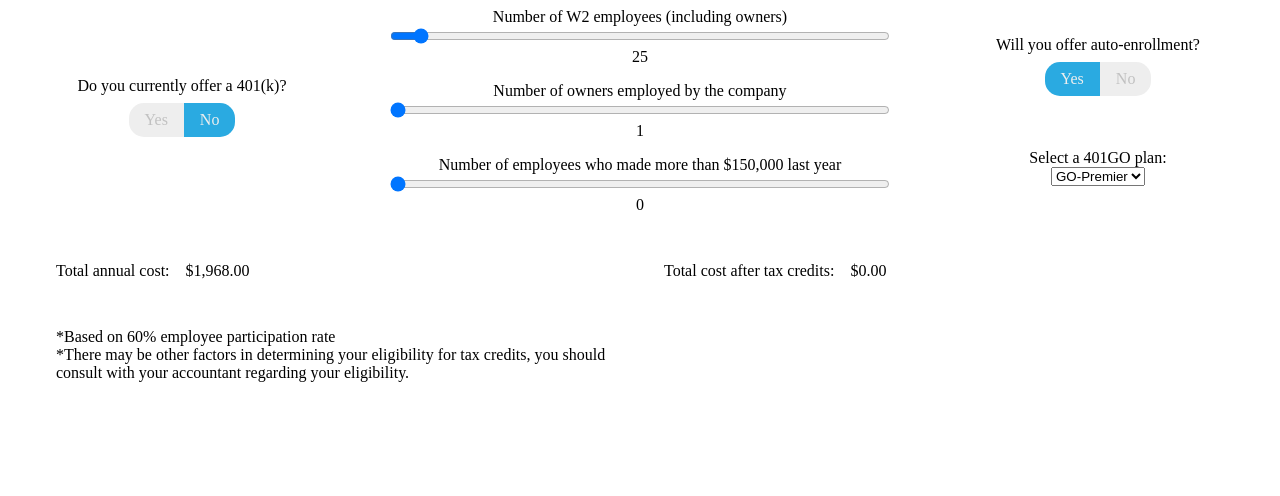
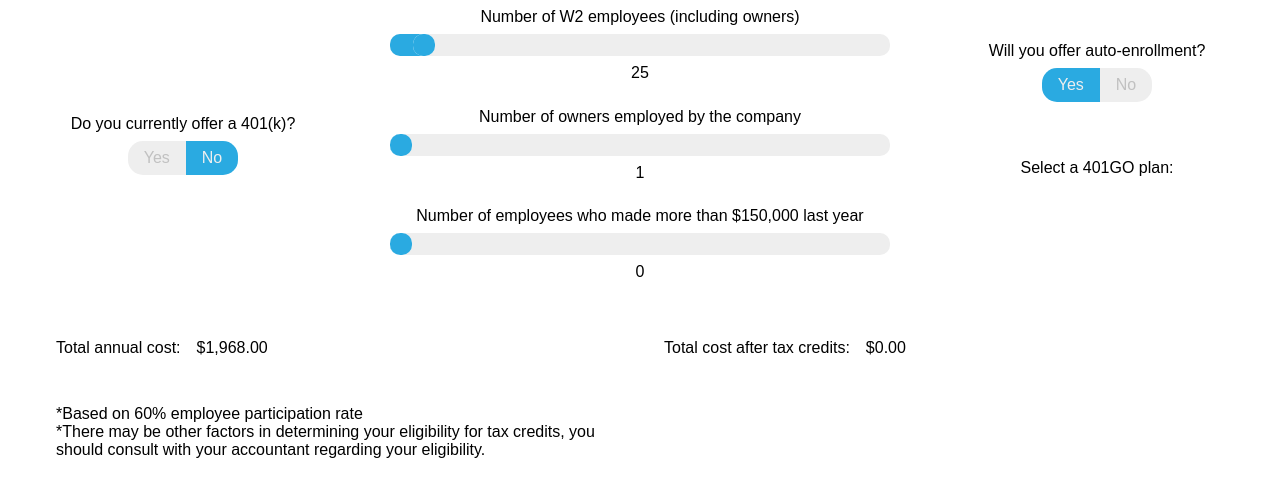
Before and after one commit to lukeevangraham/401go-calculator, a plain HTML site: page index.html in a window 1280 px wide. Drawn offline with Linux system fonts and the light colour scheme.

Commit message:
more styling

```diff
--- a/calculator.css
+++ b/calculator.css
@@ -1,3 +1,6 @@
+body {
+  font-family: "neue-haas-unica", Sans-serif; }
+
 .form {
   display: grid;
   grid-template-columns: 1fr 1fr 1fr;
@@ -30,6 +33,13 @@
   .form__group {
     margin-bottom: 1rem;
     text-align: center; }
+    .form__group__dropdown {
+      background-color: orangered;
+      margin: 5rem; }
+      .form__group__dropdown #planSelected {
+        background-color: orangered;
+        margin: 5rem;
+        display: none; }
   .form__radio-input {
     display: none; }
   .form__radio-group {
@@ -46,8 +56,44 @@
     .form__radio-group label:has(input:checked) {
       background-color: #2aaae1;
       color: #eee; }
-  .form__slideContainer input {
-    width: 500px; }
+  .form__slideContainer {
+    margin-bottom: 1.6rem; }
+    .form__slideContainer input[type="range"] {
+      width: 500px;
+      outline: 0;
+      border: 0;
+      border-radius: 10px;
+      max-width: 100%;
+      margin: 0.5rem 0;
+      transition: box-shadow 0.2s ease-in-out; }
+      @media screen and (-webkit-min-device-pixel-ratio: 0) {
+        .form__slideContainer input[type="range"] {
+          overflow: hidden;
+          height: 22px;
+          -webkit-appearance: none;
+          background-color: #eee; }
+        .form__slideContainer input[type="range"]::-webkit-slider-runnable-track {
+          height: 22px;
+          -webkit-appearance: none;
+          color: #2aaae1;
+          transition: box-shadow 0.2s ease-in-out; }
+        .form__slideContainer input[type="range"]::-webkit-slider-thumb {
+          width: 22px;
+          -webkit-appearance: none;
+          height: 22px;
+          cursor: ew-resize;
+          background-color: #fff;
+          box-shadow: -340px 0 0 330px #2aaae1, inset 0 0 0 40px #2aaae1;
+          border-radius: 10px;
+          transition: box-shadow 0.2s ease-in-out;
+          position: relative; }
+        .form__slideContainer input[type="range"]:active::-webkit-slider-thumb {
+          background: #fff;
+          box-shadow: -340px 0 0 320px #2aaae1 inset 0 0 0 3px #2aaae1; }
+        .form__slideContainer input[type="range"]::-moz-range-progress {
+          background-color: #2aaae1; }
+        .form__slideContainer input[type="range"]::-moz-range-track {
+          background-color: #9a905d; } }
   .form__output {
     display: flex;
     gap: 3rem; }
--- a/index.html
+++ b/index.html
@@ -157,11 +157,13 @@
 
         <div class="form__group">
           <div class="form__group__heading">Select a 401GO plan:</div>
-          <select name="planSelected" id="planSelected">
-            <option value="GO-Starter">GO-Starter</option>
-            <option value="GO-Plus">GO-Plus</option>
-            <option value="GO-Premier" selected>GO-Premier</option>
-          </select>
+          <div class="form__group__dropdown">
+            <select name="planSelected" id="planSelected">
+              <option value="GO-Starter">GO-Starter</option>
+              <option value="GO-Plus">GO-Plus</option>
+              <option value="GO-Premier" selected>GO-Premier</option>
+            </select>
+          </div>
         </div>
       </div>
 
```
